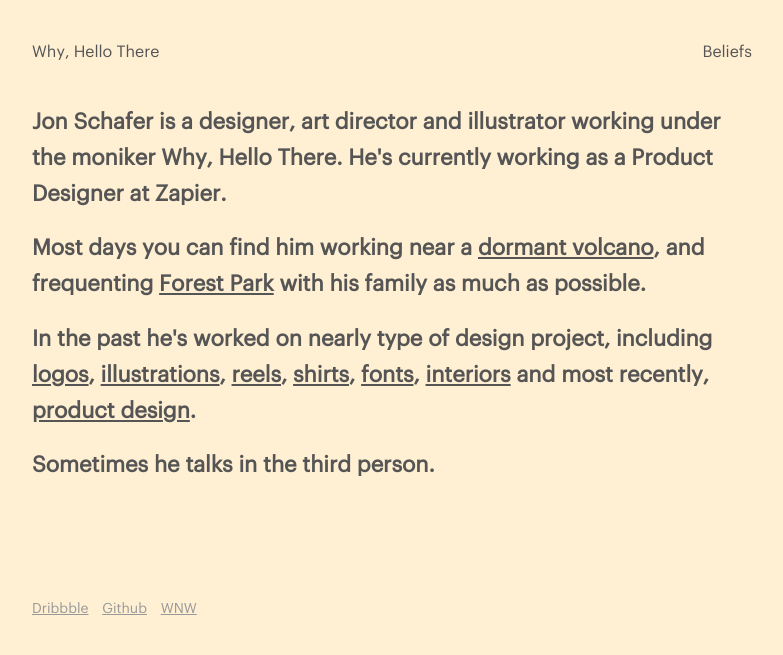
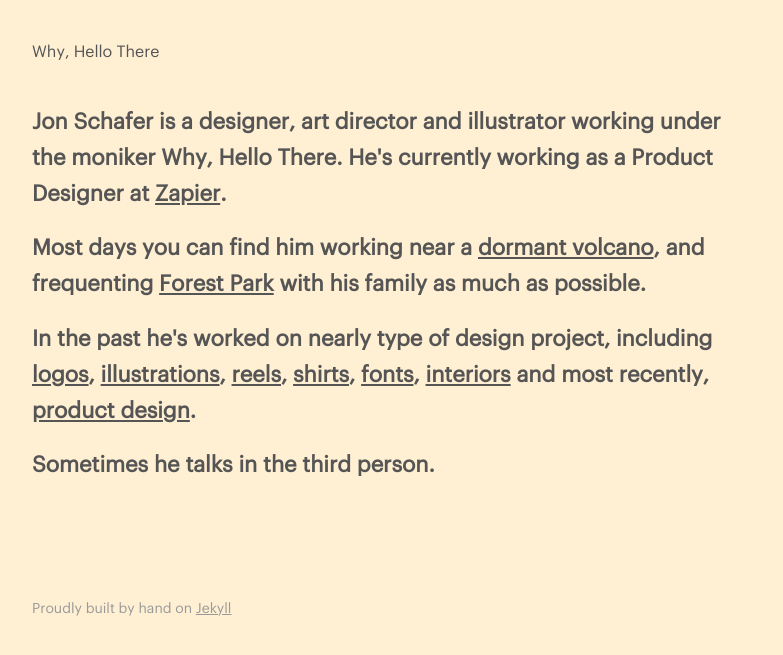
Before and after one commit to jonaschafer/jonaschafer.github.io, a Jekyll site: the page built from index.md, in a window 1280 px wide. Shown: the top 655 px of the page, without its empty margins (248-1031 px from the left). Built offline with Jekyll 4.4.1, drawn with Linux system fonts in a browser that asks for light colours.

Commit message:
removed social links on footer, add jekyll blurb, and added zapier link to homepage

```diff
--- a/_includes/footer.html
+++ b/_includes/footer.html
@@ -2,9 +2,12 @@
 	<div class="parent">
 	  <div class="left">
 			<p class="footer">
+				Proudly built by hand on <a href="https://jekyllrb.com" target="_blank">Jekyll</a>
+
+				<!-- Social links
         <a href="http://www.dribbble.com/whyhellothere" target="_blank">Dribbble</a>
         <a href="http://www.github.com/jonaschafer" target="_blank">Github</a>
-        <a href="http://www.workingnotworking.com/whyhellothere" target="_blank">WNW</a>
+        <a href="http://www.workingnotworking.com/whyhellothere" target="_blank">WNW</a> -->
       </p>
 		</div>
 
--- a/_includes/navigation.html
+++ b/_includes/navigation.html
@@ -5,7 +5,7 @@
     </div>
 
     <div class="right">
-      <a class="no-underline" href="{{ site.url }}/beliefs">Beliefs</a>
+
     </div>
   </div>
 </nav>
--- a/index.md
+++ b/index.md
@@ -5,7 +5,7 @@ title: Why, Hello There - The Portfolio of Jon Schafer
 
 <body class="bkg-color">
 
-<h2>Jon Schafer is a designer, art director and illustrator working under the moniker Why, Hello There. He's currently working as a Product Designer at Zapier.</h2>
+<h2>Jon Schafer is a designer, art director and illustrator working under the moniker Why, Hello There. He's currently working as a Product Designer at <a href="http://www.zapier.com" target="_blank">Zapier</a>.</h2>
 
 <h2>Most days you can find him working near a <a href="https://en.wikipedia.org/wiki/Mount_Tabor" target="_blank"> dormant volcano</a>, and frequenting <a href="http://www.forestparkconservancy.org/forest-park/" target="_blank">Forest Park</a> with his family as much as possible.</h2>
 
```
